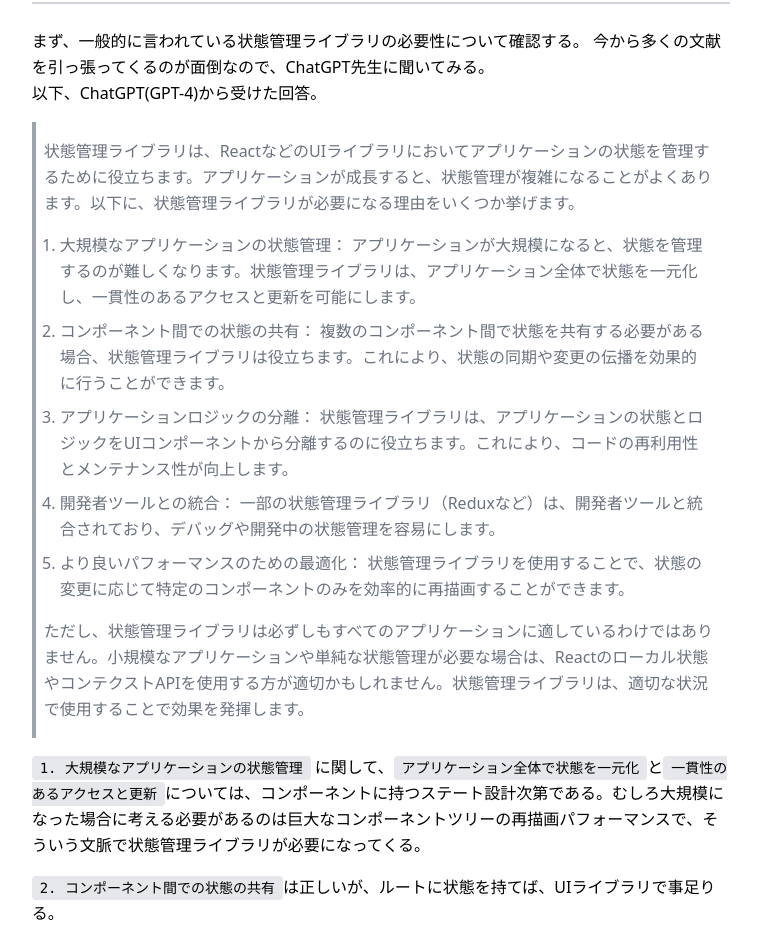
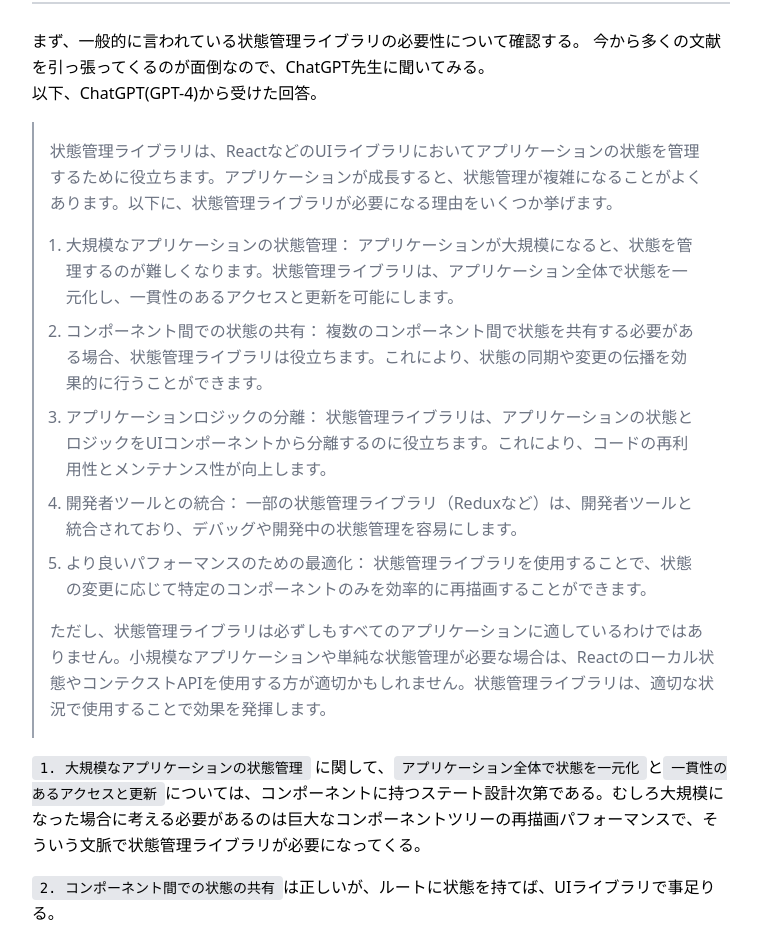
Before and after one commit to yuta4j1/yuta4j1.dev, a Next.js app: page /post/what-is-the-state-management-library-used-for in a window 1280 px wide. Shown: the part 720-1655 px from the top of the page, without its empty margins (259-1020 px from the left). Built offline with nearby package versions, Linux system fonts and the light colour scheme.

Commit message:
fix: blockquote style

```diff
--- a/components/Article/Article.tsx
+++ b/components/Article/Article.tsx
@@ -141,11 +141,12 @@ export const Article: React.FC<{ title: string; mdText: string }> = ({
               return (
                 <blockquote
                   className={classNames(
-                    'p-2',
+                    'py-2',
+                    'px-4',
                     'my-2',
                     'text-gray-500',
                     'border-solid',
-                    'border-l-4',
+                    'border-l-2',
                     'border-gray-400'
                   )}
                 >
```
